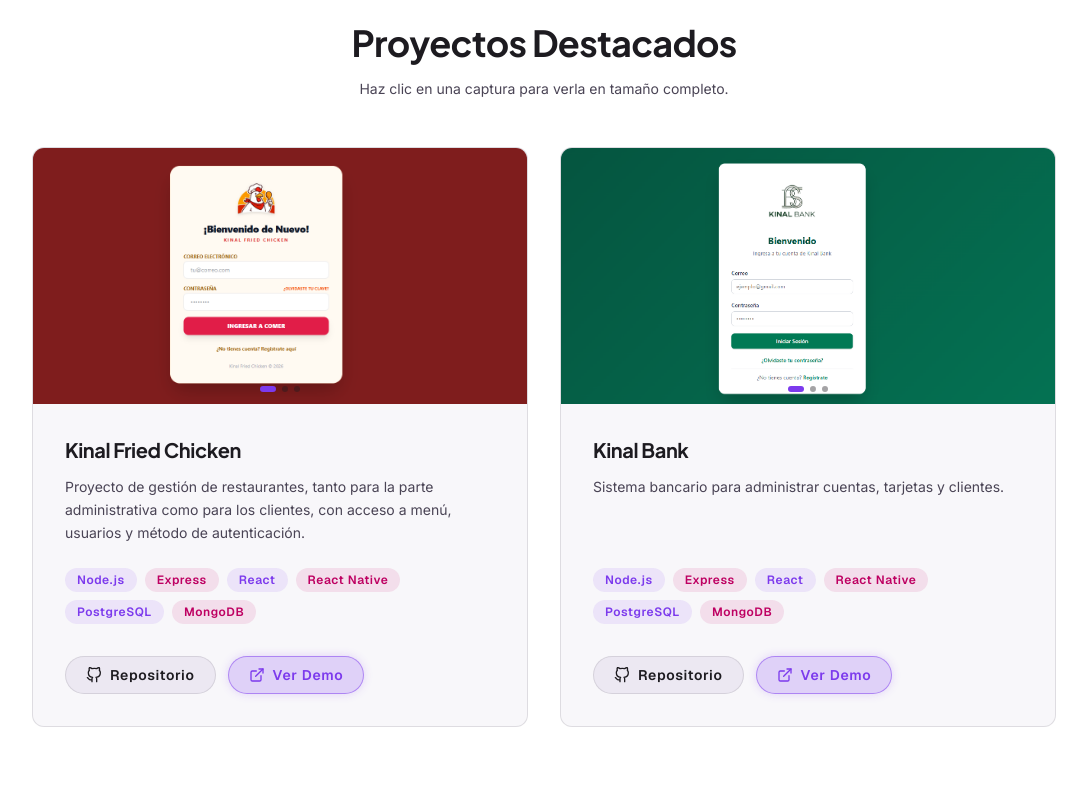
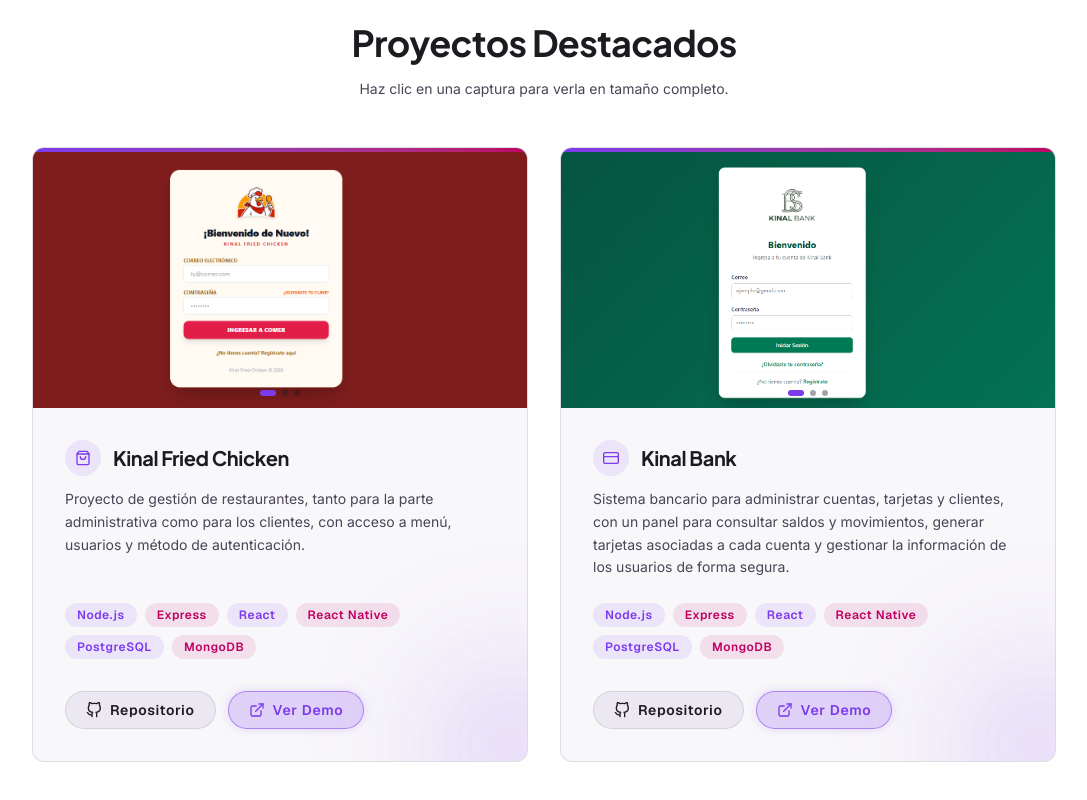
Before and after one commit to Compkev22/portafolio_desarrollador, a React (Vite) app: page / in a window 1280 px wide. Shown: the part 3765-4565 px from the top of the page, without its empty margins (96-1183 px from the left). Built offline with nearby package versions, Linux system fonts and the light colour scheme.

Commit message:
style: pulir Projects (icono, gradiente, glow)

```diff
--- a/src/data/projects.js
+++ b/src/data/projects.js
@@ -20,7 +20,7 @@ export const projects = [
     id: 'kinal-bank',
     title: 'Kinal Bank',
     description:
-      'Sistema bancario para administrar cuentas, tarjetas y clientes.',
+      'Sistema bancario para administrar cuentas, tarjetas y clientes, con un panel para consultar saldos y movimientos, generar tarjetas asociadas a cada cuenta y gestionar la información de los usuarios de forma segura.',
     technologies: ['Node.js', 'Express', 'React', 'React Native', 'PostgreSQL', 'MongoDB'],
     images: [loginBanco, cuentasBanco, tarjetasBanco],
     repoUrl: 'https://github.com/orgs/KinalBank/repositories',
--- a/src/sections/Projects/Projects.jsx
+++ b/src/sections/Projects/Projects.jsx
@@ -1,21 +1,37 @@
 import { motion } from 'framer-motion';
-import { FiGithub, FiExternalLink } from 'react-icons/fi';
+import { FiGithub, FiExternalLink, FiShoppingBag, FiCreditCard, FiCode } from 'react-icons/fi';
 import { projects } from '../../data/projects.js';
 import ProjectCarousel from '../../components/ProjectCarousel/ProjectCarousel.jsx';
 
+const projectIcons = {
+  'kinal-fried-chicken': FiShoppingBag,
+  'kinal-bank': FiCreditCard,
+};
+
 function ProjectCard({ project, index }) {
+  const Icon = projectIcons[project.id] ?? FiCode;
+
   return (
     <motion.div
       initial={{ opacity: 0, y: 30 }}
       whileInView={{ opacity: 1, y: 0 }}
       viewport={{ once: true }}
       transition={{ duration: 0.5, delay: index * 0.1 }}
-      className="bg-surface-container/60 backdrop-blur-xl border border-outline/20 rounded-xl overflow-hidden flex flex-col"
+      className="group relative bg-surface-container/60 backdrop-blur-xl border border-outline/20 rounded-xl overflow-hidden flex flex-col hover:scale-[1.01] transition-transform duration-500"
     >
+      <div className="h-1 w-full bg-gradient-to-r from-primary to-secondary" />
+      <div className="absolute -bottom-16 -right-16 w-40 h-40 bg-primary/20 rounded-full blur-3xl group-hover:bg-primary/40 transition-colors duration-500" />
+
       <ProjectCarousel images={project.images} title={project.title} />
 
-      <div className="p-8 flex flex-col flex-grow">
-        <h3 className="text-xl font-bold text-on-surface mb-3">{project.title}</h3>
+      <div className="p-8 flex flex-col flex-grow relative z-10">
+        <div className="flex items-center gap-3 mb-3">
+          <div className="w-9 h-9 rounded-full bg-primary/10 text-primary flex items-center justify-center shrink-0">
+            <Icon size={16} />
+          </div>
+          <h3 className="text-xl font-bold text-on-surface">{project.title}</h3>
+        </div>
+
         <p className="text-sm text-on-surface-variant leading-relaxed mb-6 flex-grow">
           {project.description}
         </p>
```
